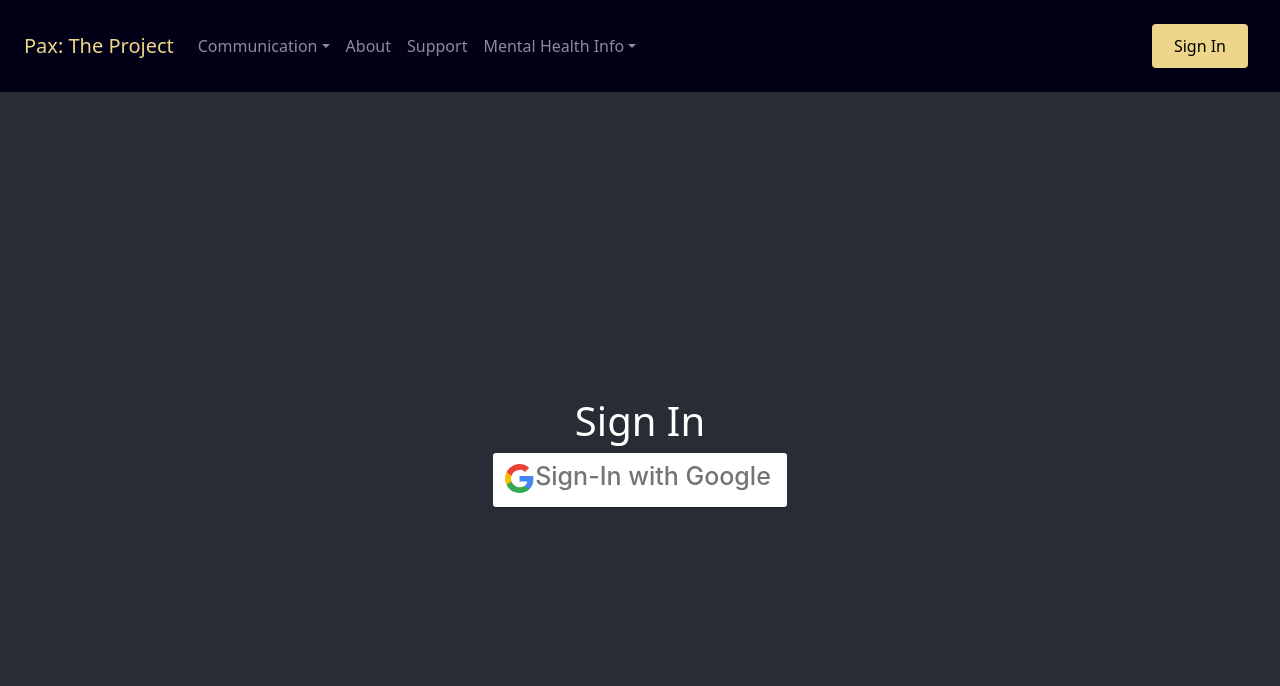
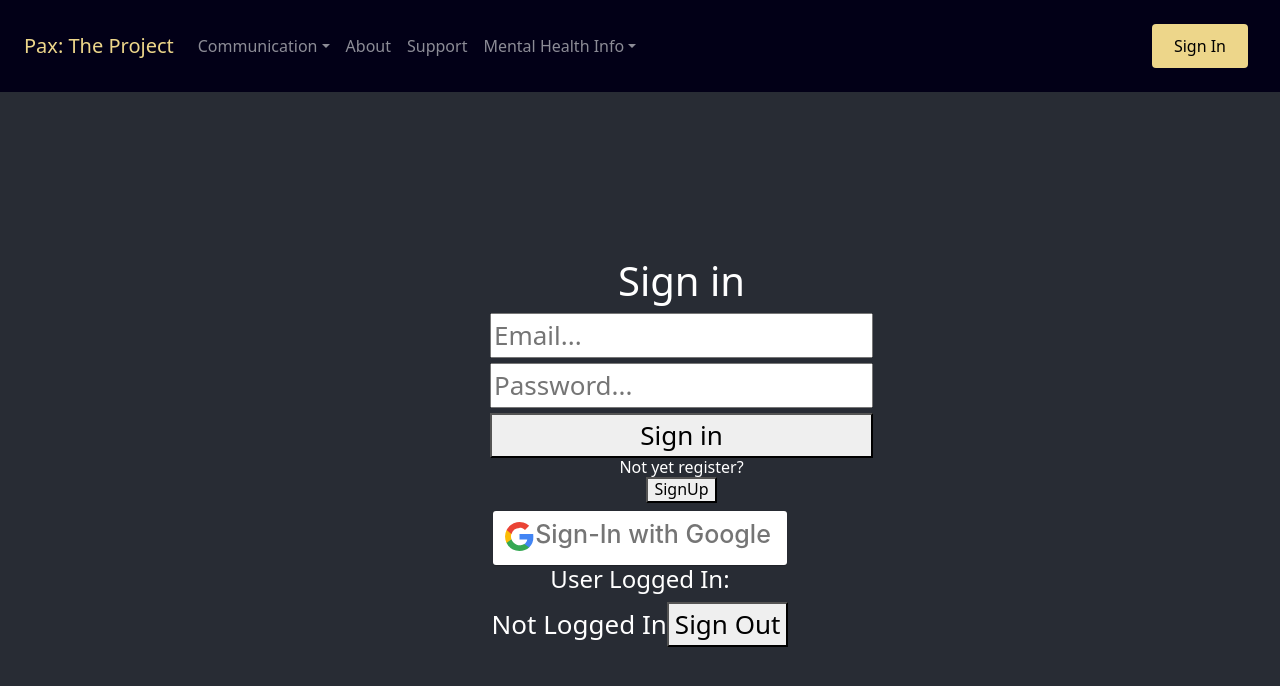
Before and after one commit to johnnyzheng111/PaxGitInit, a React (Create React App) app in the folder web_git_init/: page /signin in a window 1280 px wide. Shown: the top 686 px of the page. Built offline with nearby package versions, Linux system fonts and the light colour scheme; no server answers.

Commit message:
email signin/up and verification

```diff
--- a/web_git_init/src/App.js
+++ b/web_git_init/src/App.js
@@ -19,13 +19,13 @@ import Support from './pages/support';
 import Alzheimers from './pages/mentalHealthInfo/alzheimers';
 import Ptsd from './pages/mentalHealthInfo/ptsd';
 import Schizophrenia from './pages/mentalHealthInfo/schizophrenia';
+import SignUp from './pages/signup';
 
 
 
 function App() {
   const [isAuth, setIsAuth] = useState(localStorage.getItem("isAuth"));
   return (
-
     <div className='App'>
     <NavBarIndex/>
       <Router>
@@ -36,7 +36,9 @@ function App() {
           <Route path='/communication/blog' element={<Blog/>} />
           <Route path='/mentalHealthInfo' element={<MentalHealthInfo/>} />
           <Route path='/profile' element={<Protected isAuth={isAuth}><Profile/></Protected>} />
-          <Route path='/signin' element={<SignIn setIsAuth={setIsAuth}/>} />
+          <Route path='/signin' element={<Protected isAuth={!isAuth}><SignIn setIsAuth={setIsAuth}/></Protected>} />
+          <Route path='/signup' element={<SignUp/>} />
+          {/* <Route path='/signup' element={<Protected isAuth={!isAuth}><SignUp/></Protected>} /> */}
           <Route path='/support' element={<Support/>} />
           <Route path='/mentalHealthInfo/alzheimers' element={<Alzheimers/>} />
           <Route path='/mentalHealthInfo/ptsd' element={<Ptsd/>} />
--- a/web_git_init/src/pages/signin.js
+++ b/web_git_init/src/pages/signin.js
@@ -1,10 +1,52 @@
-import React from 'react'
+import React, { useState, useEffect } from 'react'
 import { auth, provider } from "../Firebase.js"
 import { signInWithPopup } from "firebase/auth"
+import {
+    createUserWithEmailAndPassword,
+    signInWithEmailAndPassword,
+    onAuthStateChanged,
+    signOut,
+  } from "firebase/auth";
 import "./styles.css"
 import { useNavigate } from "react-router-dom";
 
 function SignIn({setIsAuth}) {
+    const [loginEmail, setLoginEmail] = useState("");
+    const [loginPassword, setLoginPassword] = useState("");
+
+    const [user, setUser] = useState({});
+
+    useEffect(() => {
+        onAuthStateChanged(auth, (currentUser) => {
+            setUser(currentUser);
+        });
+
+    }, [])
+
+
+
+    const login = async () => {
+      try {
+        const user = await signInWithEmailAndPassword(
+          auth,
+          loginEmail,
+          loginPassword
+        );
+        console.log(user);
+
+        // localStorage.setItem("email", loginEmail);
+
+        // localStorage.setItem("isAuth", true);
+        // window.location.pathname = "/";
+      } catch (error) {
+        console.log(error.message);
+      }
+    };
+
+    const logout = async () => {
+      await signOut(auth);
+    };
+
   let navigate = useNavigate();
 
   const signInWithGoogle = () =>{
@@ -30,9 +72,33 @@ function SignIn({setIsAuth}) {
 }
   return (
     <div id='SignInMainDiv'>
-    <h1>Sign In</h1>
+    <div className="signin">
+    <form action="">
+        <h1>Sign in</h1>
+        <input placeholder="Email..."
+        onChange={(event) => {
+            setLoginEmail(event.target.value);
+          }} />
+        <input placeholder="Password..."
+        onChange={(event) => {
+            setLoginPassword(event.target.value);
+          }} />
+        <button onClick={login}>Sign in </button>
+
+        <h6>Not yet register? <span>
+        <form action="/signup" class="inline">
+            <button class="float-left submit-button" >SignUp</button>
+        </form>
+        </span></h6>
+    </form>
     <button className="login-with-google-btn" onClick={signInWithGoogle}>Sign-In with Google</button>
 
+
+    <h4> User Logged In: </h4>
+        {user ? user.email : "Not Logged In"}
+
+      <button onClick={logout}> Sign Out </button>
+    </div>
     </div>
   )
 }
--- /dev/null
+++ b/web_git_init/src/pages/signup.js
@@ -0,0 +1,78 @@
+import { useState, useEffect } from 'react'
+import { auth } from "../Firebase.js"
+import {
+    createUserWithEmailAndPassword,
+    signInWithEmailAndPassword,
+    onAuthStateChanged,
+    signOut,
+  } from "firebase/auth";
+import "./styles.css"
+
+function signup() {
+    const [registerEmail, setRegisterEmail] = useState("");
+    const [registerPassword, setRegisterPassword] = useState("");
+    const [firstName, setFirstName] = useState("");
+    const [lastName, setLastName] = useState("");
+
+    const [user, setUser] = useState({});
+
+    useEffect(() => {
+        onAuthStateChanged(auth, (currentUser) => {
+            setUser(currentUser);
+        });
+
+    }, [])
+
+    const register = async () => {
+      try {
+        const user = await createUserWithEmailAndPassword(
+          auth,
+          registerEmail,
+          registerPassword
+        ).then((userCredential)=>{
+          // send verification mail.
+        userCredential.user.sendEmailVerification();
+        auth.signOut();
+        alert("Email sent");
+      }).catch(alert);
+        console.log(user);
+      } catch (error) {
+        console.log(error.message);
+      }
+    };
+  return (
+    <div id='SignInMainDiv'>
+        <h3> Register User </h3>
+        <input
+          placeholder="First Name..."
+          onChange={(event) => {
+            setFirstName(event.target.value);
+          }}
+        />
+        <input
+          placeholder="Last Name..."
+          onChange={(event) => {
+            setLastName(event.target.value);
+          }}
+        />
+        <input
+          placeholder="Email..."
+          input type="email"
+          onChange={(event) => {
+            setRegisterEmail(event.target.value);
+          }}
+        />
+        <input
+          placeholder="Password..."
+          input type="password"
+          onChange={(event) => {
+            setRegisterPassword(event.target.value);
+          }}
+        />
+
+        <button onClick={register}> Create User</button>
+      </div>
+  )
+}
+
+export default signup
--- a/web_git_init/src/pages/styles.css
+++ b/web_git_init/src/pages/styles.css
@@ -55,3 +55,22 @@
     box-shadow: 0 -1px 0 rgba(0, 0, 0, 0.04), 0 1px 1px rgba(0, 0, 0, 0.25);
     cursor: not-allowed;
   }
+
+  .signin{
+    max-width: 300px;
+    margin-left: auto;
+    margin-right: auto;
+}
+
+.signin>form{
+    display: grid;
+    flex-direction: column;
+}
+.signin>form>input{
+    margin-bottom: 5px
+    ;
+}
+
+.signin__link:hover{
+    text-decoration: underline;
+}
```
Also changed, not shown: web_git_init/src/pages/test.js (added, +85 -0 lines), 2 other files (tests, documents, lock files or other folders).
